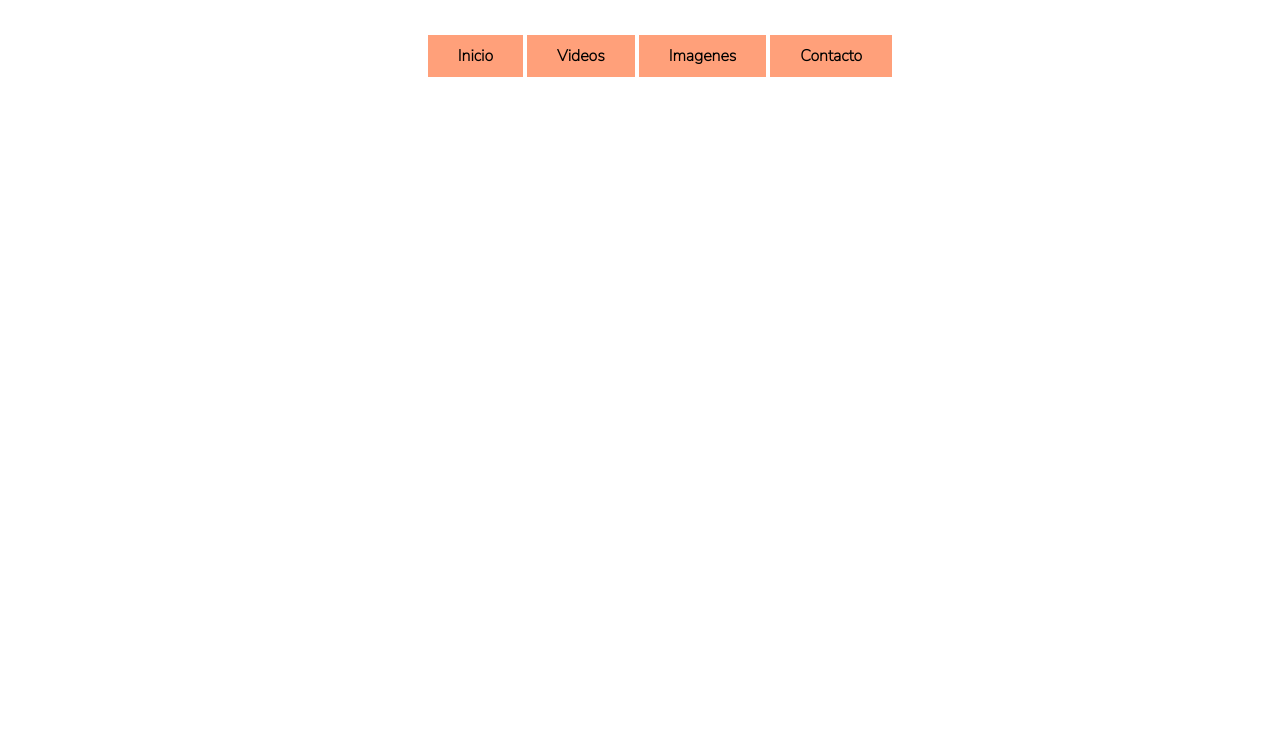
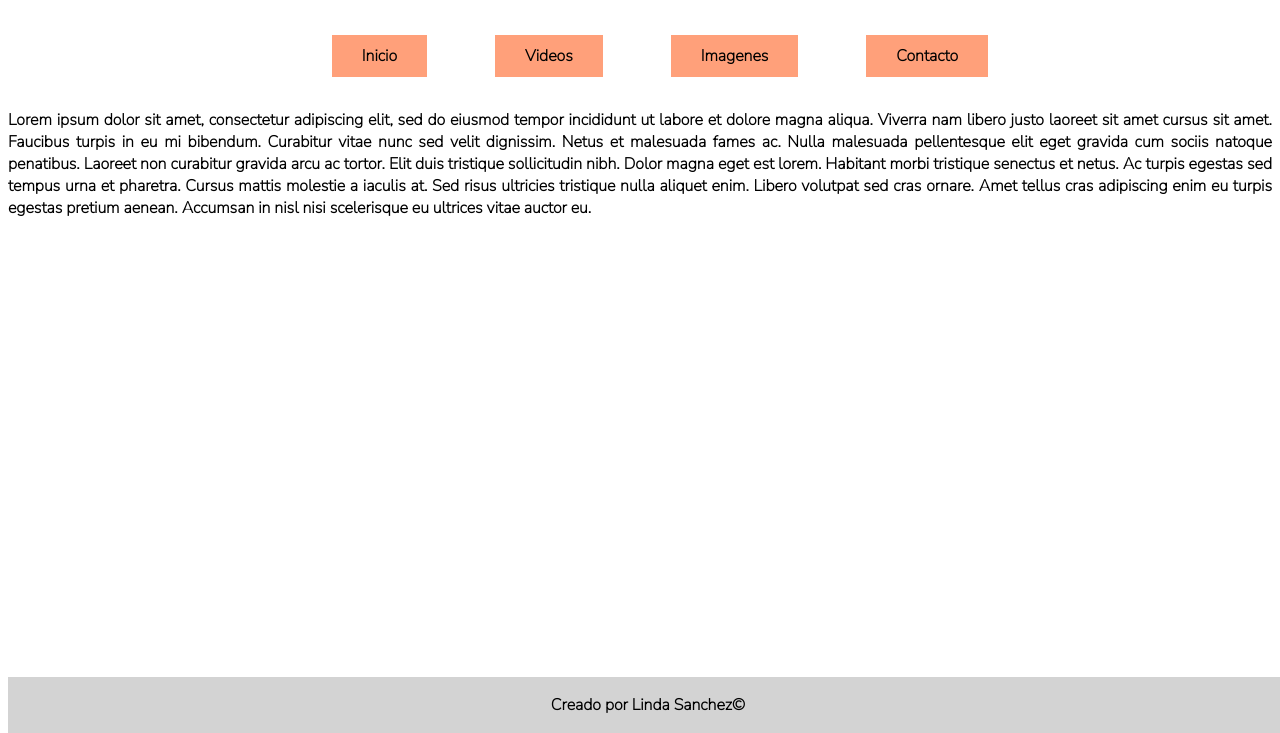
Before and after one commit to LindaSnchz/PagWeb, a plain HTML site: page index.html in a window 1280 px wide. Shown: the part 67-800 px from the top of the page. Drawn offline with Linux system fonts and the light colour scheme.

Commit message:
Pagina web con navegador y footer

```diff
--- a/index.html
+++ b/index.html
@@ -13,11 +13,19 @@
         <nav id="navegador">
             <ul>
                 <li><a href="./index.html" class="nav">Inicio</a></li>
-                <li><a href="" class="nav">Videos</a></li>
+                <li><a href="https://www.youtube.com/watch?v=ayGwg0RvxDg&list=PLD72Ylz-Y01vcGTYmEaN9nz02o0yZMWy8&ab_channel=FunnyVideos" class="nav" target="_blank">Videos</a></li>
                 <li><a href="" class="nav">Imagenes</a></li>
                 <li><a href="" class="nav">Contacto</a></li>
             </ul>
         </nav>
     </header>
+    <main>
+        <p class="parrafo">
+            Lorem ipsum dolor sit amet, consectetur adipiscing elit, sed do eiusmod tempor incididunt ut labore et dolore magna aliqua. Viverra nam libero justo laoreet sit amet cursus sit amet. Faucibus turpis in eu mi bibendum. Curabitur vitae nunc sed velit dignissim. Netus et malesuada fames ac. Nulla malesuada pellentesque elit eget gravida cum sociis natoque penatibus. Laoreet non curabitur gravida arcu ac tortor. Elit duis tristique sollicitudin nibh. Dolor magna eget est lorem. Habitant morbi tristique senectus et netus. Ac turpis egestas sed tempus urna et pharetra. Cursus mattis molestie a iaculis at. Sed risus ultricies tristique nulla aliquet enim. Libero volutpat sed cras ornare. Amet tellus cras adipiscing enim eu turpis egestas pretium aenean. Accumsan in nisl nisi scelerisque eu ultrices vitae auctor eu.
+        </p>
+    </main>
+    <footer class="footer">
+        <p>Creado por Linda Sanchez©</p>
+    </footer>
 </body>
 </html>
--- a/style.css
+++ b/style.css
@@ -8,6 +8,8 @@ li{
     display: inline-block;
     padding: 10px 30px;
     background-color: lightsalmon;
+    margin-left: 2rem;
+    margin-right: 2rem;
 }
 a{
     color: black;
@@ -23,3 +25,14 @@ li:hover{
     width: 100%;
     text-align: center;
 }
+.footer{
+    background-color: lightgray;
+    text-align: center;
+    padding: 1px 0;
+    position: absolute;
+    bottom: 0;
+    width: 100%;
+}
+.parrafo{
+    text-align: justify;
+}
```
